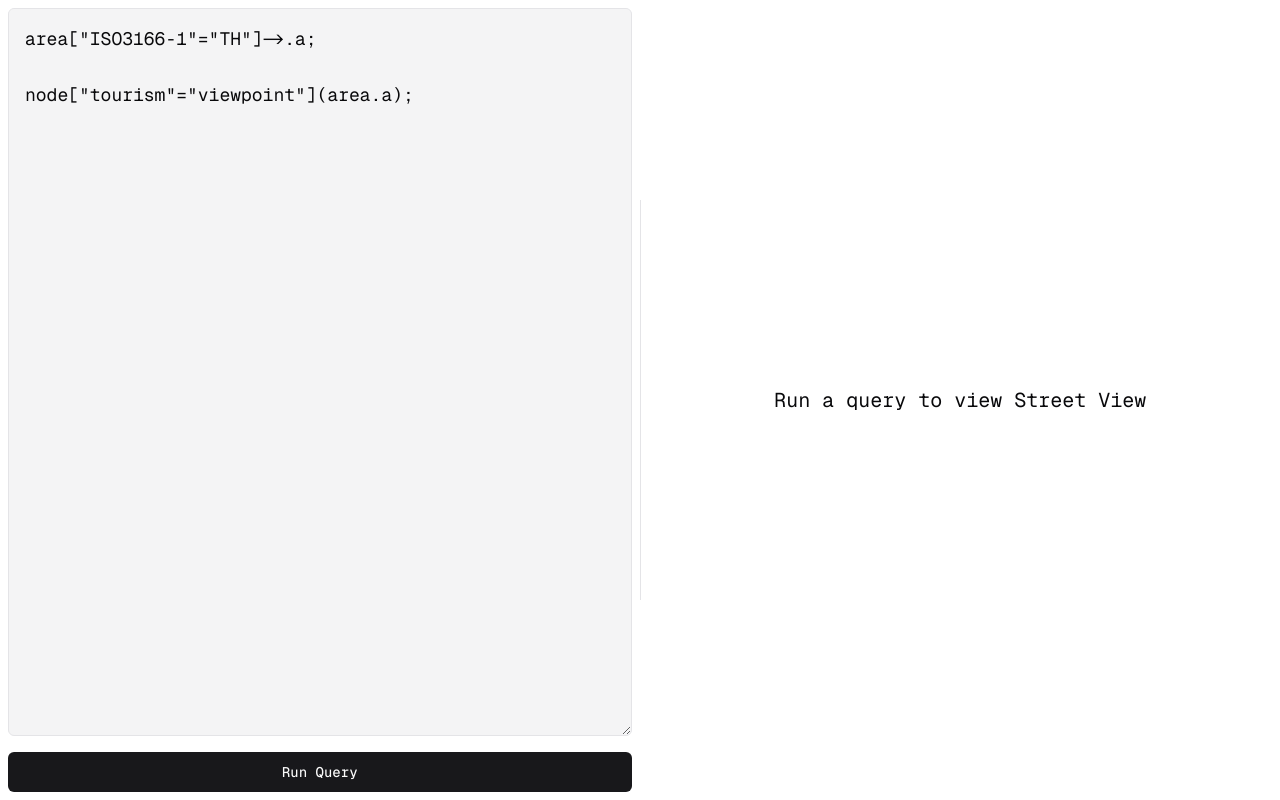
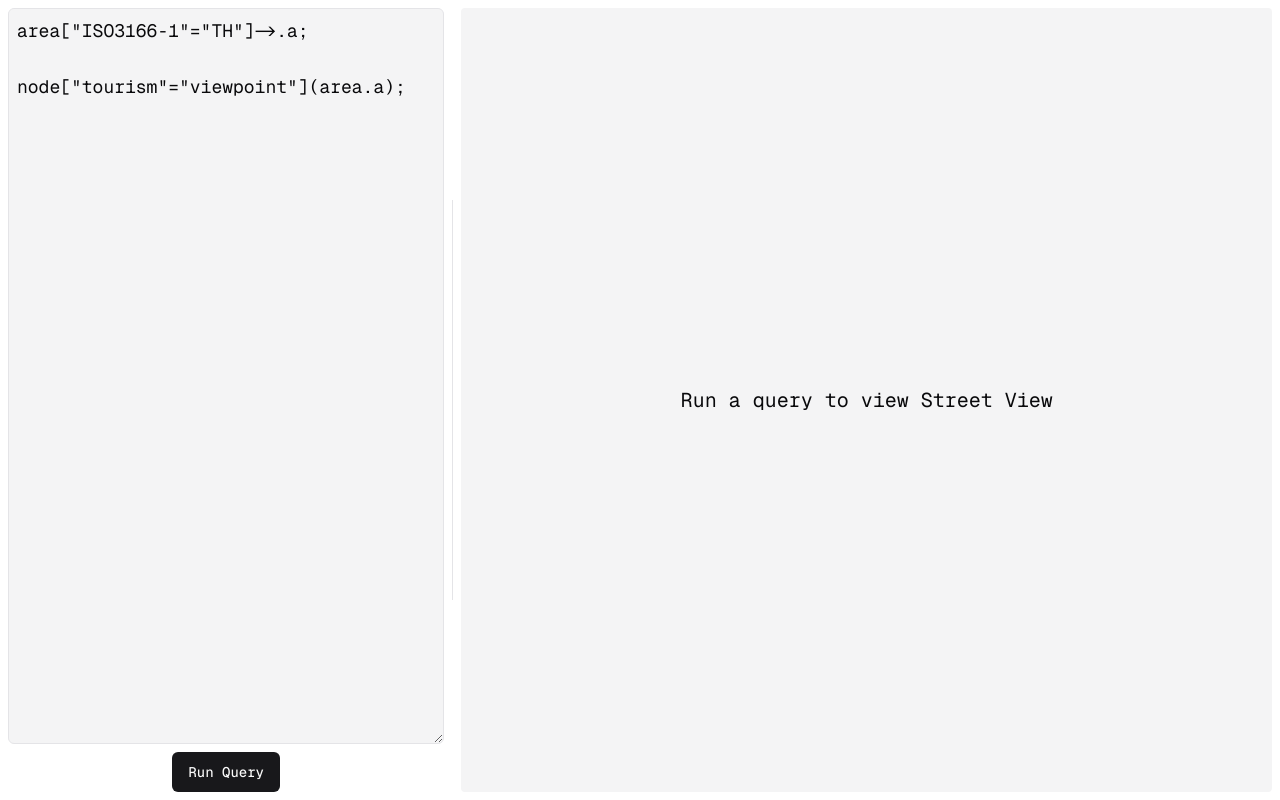
Before and after one commit to ak0411/worldxplorer, a Next.js app: page /overpass in a window 1280 px wide. Built offline with nearby package versions, Linux system fonts and the light colour scheme; no server answers.

Commit message:
overpass ui update

```diff
--- a/src/app/overpass/page.tsx
+++ b/src/app/overpass/page.tsx
@@ -11,18 +11,25 @@ type Props = {};
 
 export default function Overpass({}: Props) {
   const [elements, setElements] = useState<Element[]>([]);
+  const [isCollapsed, setIsCollapsed] = useState(false);
 
   console.log('Len: ' + elements.length);
   return (
-    <div className="h-screen p-2">
+    <div className={`h-screen ${isCollapsed ? 'py-2 pr-2' : 'p-2'}`}>
       <PanelGroup direction="horizontal" className="flex gap-2">
-        <Panel collapsible minSize={10} defaultSize={50}>
+        <Panel
+          collapsible
+          minSize={10}
+          defaultSize={35}
+          onCollapse={() => setIsCollapsed(true)}
+          onExpand={() => setIsCollapsed(false)}
+        >
           <QueryEditor setElements={setElements} />
         </Panel>
         <PanelResizeHandle className="flex items-center">
           <Separator orientation="vertical" className="h-[400px]" />
         </PanelResizeHandle>
-        <Panel minSize={30} defaultSize={50}>
+        <Panel minSize={30} defaultSize={65}>
           <StreetViewer elements={elements} />
         </Panel>
       </PanelGroup>
--- a/src/components/QueryEditor.tsx
+++ b/src/components/QueryEditor.tsx
@@ -63,7 +63,6 @@ export default function QueryEditor({ setElements }: Props) {
       }
       const data = await response.json();
       console.info(data);
-      // Filter and append only objects with type "node"
       const nodes = data.elements.filter(
         (element: any) => element.type === 'node'
       );
@@ -76,15 +75,15 @@ export default function QueryEditor({ setElements }: Props) {
   }, [value, setElements]);
 
   return (
-    <div className="flex h-full flex-col gap-4">
+    <div className="flex h-full flex-col gap-2">
       <Textarea
-        className="flex-grow bg-secondary p-4 text-lg"
+        className="flex-grow bg-secondary p-2 text-lg"
         placeholder="Enter your Overpass QL query here..."
         value={value}
         onChange={(e) => setValue(e.target.value)}
         onKeyDown={handleKeyDown}
       />
-      <Button onClick={handleQuery}>
+      <Button onClick={handleQuery} className="w-fit self-center">
         {loading ? (
           <>
             <Loader2 className="mr-2 size-4 animate-spin" />
--- a/src/components/StreetViewer.tsx
+++ b/src/components/StreetViewer.tsx
@@ -4,6 +4,7 @@ import { Element } from '@/lib/types';
 import { getStreetViewable } from '@/utils/getStreetViewable';
 import { useEffect, useState } from 'react';
 import { Button } from './ui/button';
+import { ChevronLeft, ChevronRight, Dices } from 'lucide-react';
 
 type Props = {
   elements: Element[];
@@ -55,6 +56,7 @@ export default function StreetViewer({ elements }: Props) {
               height="100%"
               loading="lazy"
               allowFullScreen
+              className="rounded"
               src={`https://www.google.com/maps/embed/v1/streetview?key=${process.env.NEXT_PUBLIC_GOOGLE_MAPS_API_KEY}&location=${streetView.lat},${streetView.lng}&fov=100`}
             />
           ) : (
@@ -70,24 +72,24 @@ export default function StreetViewer({ elements }: Props) {
                 )
               }
             >
-              Prev
-            </Button>
-            <Button
-              onClick={() => setIndex((prev) => (prev + 1) % elements.length)}
-            >
-              Next
+              <ChevronLeft />
             </Button>
             <Button
               onClick={() =>
                 setIndex(Math.floor(Math.random() * elements.length))
               }
             >
-              Random
+              <Dices />
+            </Button>
+            <Button
+              onClick={() => setIndex((prev) => (prev + 1) % elements.length)}
+            >
+              <ChevronRight />
             </Button>
           </div>
         </>
       ) : (
-        <div className="flex h-full items-center justify-center bg-transparent">
+        <div className="flex h-full items-center justify-center rounded bg-secondary">
           <p className="text-xl">Run a query to view Street View</p>
         </div>
       )}
```
